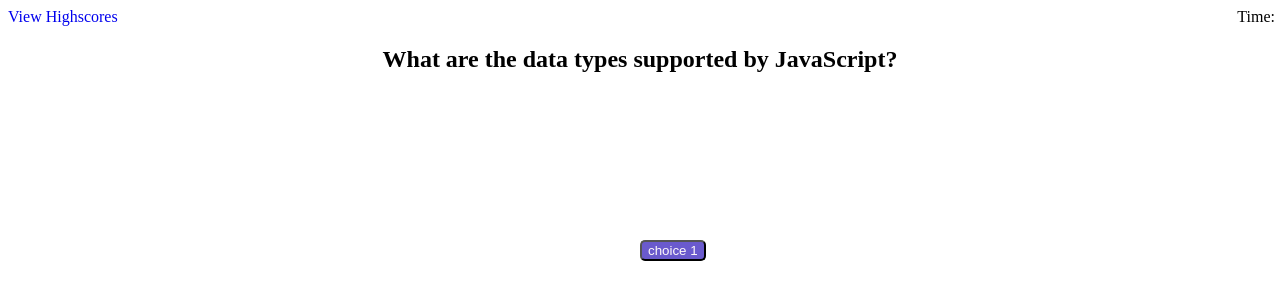
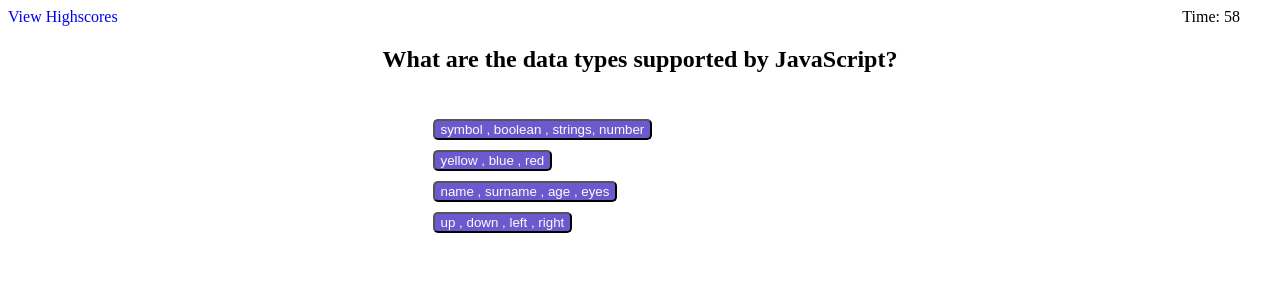
Before and after one commit to FadesOner/timed-quiz-js, a plain HTML site: page index.html in a window 1280 px wide. Both pictures are taken after a click on the button "Start Quiz". Drawn offline with Linux system fonts and the light colour scheme.

Commit message:
timer and first questions added

```diff
--- a/assets/css/style.css
+++ b/assets/css/style.css
@@ -11,7 +11,7 @@ a {
 }
 .timer {
     position: absolute;
-    right: 5px;
+    right: 40px;
 }
 
 h1 {
@@ -41,4 +41,21 @@ button {
 
 li{
     list-style-type: none;
+    margin: 10px;
+
+
 }
+.container {
+    display: flex;
+    flex-wrap: wrap;
+    flex-direction: column;
+    align-content: center;
+    justify-content: space-around;
+
+
+}
+
+.btn1 {
+
+
+}
--- a/assets/js/script.js
+++ b/assets/js/script.js
@@ -1,10 +1,18 @@
+var timeEl = document.querySelector(".timer");
+var secondsLeft = 60;
+var choice = false;
+var answer1 = document.getElementById("answer1");
+var answer2 = document.getElementById("answer2");
+var answer3 = document.getElementById("answer3");
+var answer4 = document.getElementById("answer4");
+var isCorrect = true;
 // import { questions } from './questions';
 //when i click on start button
 const buttonStartQuiz = document.querySelector(".startq");
 
 buttonStartQuiz.addEventListener("click", function(event){
 
-    // the 1 question pops up with he choice of answers
+    // the 1 question pops up with the answers to choose
     showQuestion(0);
     //the timer start
     startTimer();
@@ -17,11 +25,22 @@ buttonStartQuiz.addEventListener("click", function(event){
 });
 
 function showQuestion(index){
- // TODO: complete this
-document.getElementById("question-title").innerHTML = (questions[0] .title);
+
+document.getElementById("question-title").innerHTML = questions[0].title;
+document.getElementById("answer1").innerHTML = questions[0].choices[0].title;
+document.getElementById("answer2").innerHTML = questions[0].choices[1].title;
+document.getElementById("answer3").innerHTML = questions[0].choices[2].title;
+document.getElementById("answer4").innerHTML = questions[0].choices[3].title;
+
+// if (isCorrect == true) showQuestion(1);
 
 }
 
 function startTimer() {
-    // TODO: complete this function
+    var timerInterval = setInterval(function() {
+        secondsLeft--;
+        timeEl.textContent = "Time: " + secondsLeft ;
+    },1000);
+
+
 }
--- a/index.html
+++ b/index.html
@@ -9,7 +9,7 @@
   <body>
     <header class="flexbox">
       <a href="./highscores.html"><span>View Highscores</span></a>
-      <span class="timer">Time:</span>
+      <span class="timer"></span>
     </header>
 
     <section id="section-main-page">
@@ -34,10 +34,12 @@
             <h1 id="question-title">QuestionTitle</h1>
 
             <ul id="choice-list">
-                <li><button class="btn">choice 1</button></li>
+                <li ><button id="answer1" class="btn1">answer1</button></li>
+                <li><button id="answer2" class="btn1">answer2</button></li>
+                <li><button id="answer3" class="btn1">answer3</button></li>
+                <li><button id="answer4" class="btn1">answer4</button></li>
 
-
-            </ul>
+                </ul>
         </div>
     </section>
 
```
